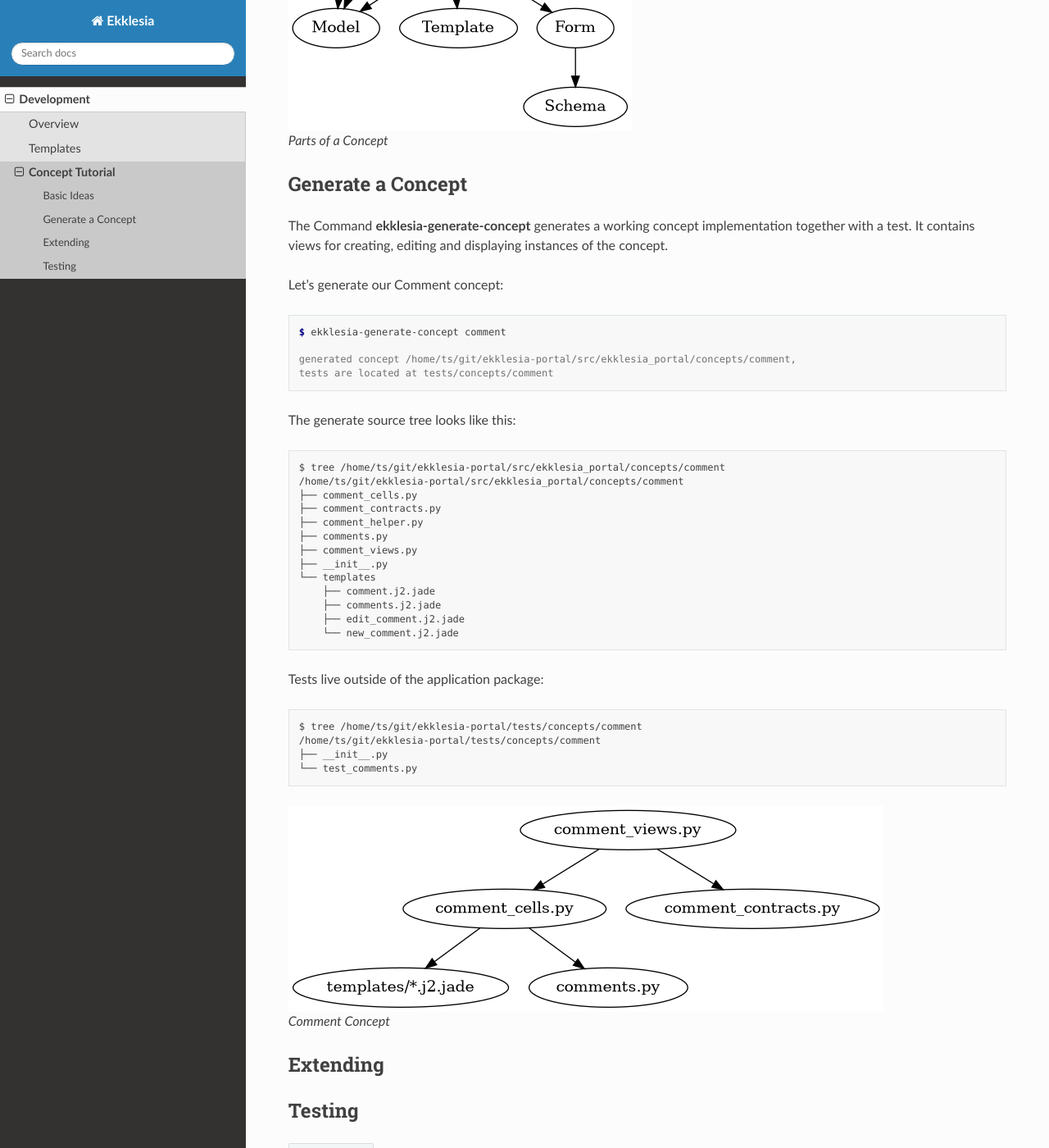
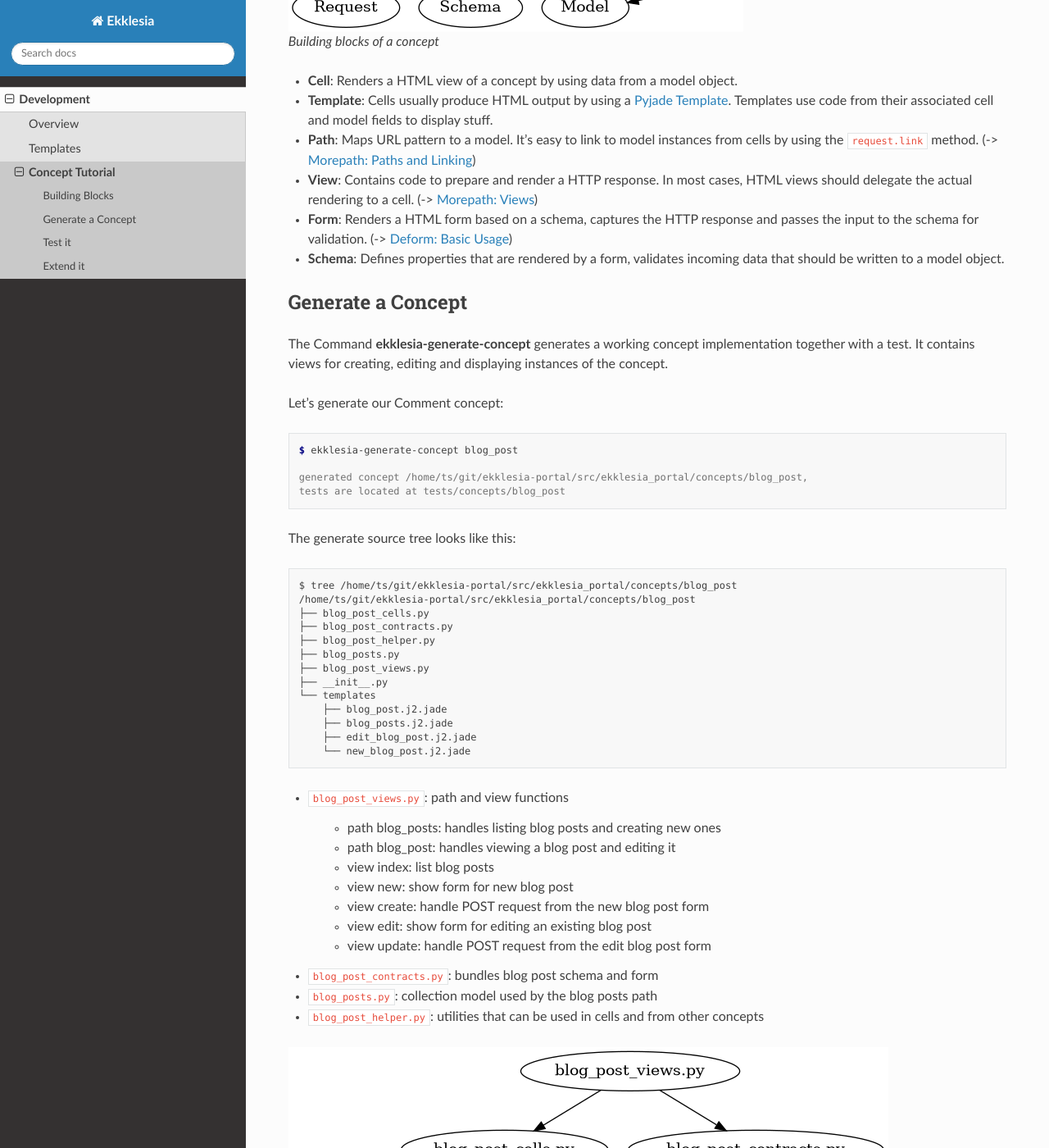
Before and after one commit to edemocracy/ekklesia, a Sphinx documentation site: the page built from docs/development/concept_tutorial.rst, in a window 1280 px wide and 1400 px high, scrolled down 836 px. Shown: the whole window at 82% size. Built offline with Sphinx 7.4.7 and the Read the Docs theme 2.0.0, drawn with Linux system fonts in a browser that asks for light colours; some of the changed text lies outside the part shown.

Commit message:
Extend concept tutorial, use blog_post instead of comment
Use blog post example for consistency with the Trailblazer
documentation.

```diff
--- a/docs/development/concept_tutorial.rst
+++ b/docs/development/concept_tutorial.rst
@@ -1,38 +1,55 @@
 Concept Tutorial
 ================
 
-Basic Ideas
------------
+A concept is a way to organize code.
+Technically it's a package that bundles the code needed to view, create, modify and delete
+(or CRUD: create, read, update, delete) a *thing* or *entity* in your application's domain.
+Most applications will consist of multiple concepts.
+Typical concepts would be user, profile, comment, item, document or department.
+
+The *thing* we want to implement here is a blog post.
+
+Building Blocks
+---------------
+
+Concepts use the following objects passed in from the outside:
 
 * **Request**: A HTTP request object, provided by `WebOb <https://docs.pylonsproject.org/projects/webob/en/stable>`_
   and extended by `Morepath's Request <https://morepath.readthedocs.io/en/latest/api.html#morepath.Request>`_.
+  Gives access to a database session, POST data, a browser session and application settings, for example.
 * **Model**: Typically, this is an object from a database or a collection of them.
-  But can be of any class that is used to carry around information about a concept.
+  But can be of any class that is used to carry around information belonging to a concept.
+
+.. graphviz::
+   :caption: Building blocks of a concept
+
+   digraph concept {
+      Path -> Model
+      View -> Model
+      View -> Cell
+      Cell -> Model
+      Cell -> Template[dir=both]
+      Cell -> Form
+      Form -> Schema
+      Form -> Model[dir=both]
+      Cell -> Request
+      Path -> Request
+      View -> Request
+      Form -> Request
+   }
+
 * **Cell**: Renders a HTML view of a concept by using data from a model object.
-* **Template**: Cells usually produce HTML output by using a PyJade template.
+* **Template**: Cells usually produce HTML output by using a :ref:`Pyjade Template <templates>`.
   Templates use code from their associated cell and model fields to display stuff.
 * **Path**: Maps URL pattern to a model. It's easy to link to model instances from cells by using the ``request.link`` method.
   (-> `Morepath: Paths and Linking <https://morepath.readthedocs.io/en/latest/paths_and_linking.html>`_)
 * **View**: Contains code to prepare and render a HTTP response.
   In most cases, HTML views should delegate the actual rendering to a cell.
   (-> `Morepath: Views <https://morepath.readthedocs.io/en/latest/views.html>`_)
-* **Contract**: Has a *schema* that validates incoming data that should be written to a model object.
-  It's used by a *form* that renders a HTML form, captures the HTTP response and passes the input to the schema for validation.
+* **Form**: Renders a HTML form based on a schema, captures the HTTP response and passes the input to the schema for validation.
   (-> `Deform: Basic Usage <https://docs.pylonsproject.org/projects/deform/en/latest/basics.html>`_)
+* **Schema**: Defines properties that are rendered by a form, validates incoming data that should be written to a model object.
 
-.. graphviz::
-   :caption: Parts of a Concept
-
-   digraph concept {
-      Path -> View
-      Path -> Model
-      View -> Model
-      View -> Cell
-      Cell -> Model
-      Cell -> Template
-      Cell -> Form
-      Form -> Schema
-   }
 
 Generate a Concept
 ------------------
@@ -44,51 +61,74 @@
 
 .. code-block:: console
 
-    $ ekklesia-generate-concept comment
+    $ ekklesia-generate-concept blog_post
 
-    generated concept /home/ts/git/ekklesia-portal/src/ekklesia_portal/concepts/comment,
-    tests are located at tests/concepts/comment
+    generated concept /home/ts/git/ekklesia-portal/src/ekklesia_portal/concepts/blog_post,
+    tests are located at tests/concepts/blog_post
 
 
 The generate source tree looks like this::
 
-    $ tree /home/ts/git/ekklesia-portal/src/ekklesia_portal/concepts/comment
-    /home/ts/git/ekklesia-portal/src/ekklesia_portal/concepts/comment
-    ├── comment_cells.py
-    ├── comment_contracts.py
-    ├── comment_helper.py
-    ├── comments.py
-    ├── comment_views.py
+    $ tree /home/ts/git/ekklesia-portal/src/ekklesia_portal/concepts/blog_post
+    /home/ts/git/ekklesia-portal/src/ekklesia_portal/concepts/blog_post
+    ├── blog_post_cells.py
+    ├── blog_post_contracts.py
+    ├── blog_post_helper.py
+    ├── blog_posts.py
+    ├── blog_post_views.py
     ├── __init__.py
     └── templates
-        ├── comment.j2.jade
-        ├── comments.j2.jade
-        ├── edit_comment.j2.jade
-        └── new_comment.j2.jade
+        ├── blog_post.j2.jade
+        ├── blog_posts.j2.jade
+        ├── edit_blog_post.j2.jade
+        └── new_blog_post.j2.jade
+
+
+* :file:`blog_post_views.py`: path and view functions
+
+   * path blog_posts: handles listing blog posts and creating new ones
+   * path blog_post: handles viewing a blog post and editing it
+   * view index: list blog posts
+   * view new: show form for new blog post
+   * view create: handle POST request from the new blog post form
+   * view edit: show form for editing an existing blog post
+   * view update: handle POST request from the edit blog post form
+
+* :file:`blog_post_contracts.py`: bundles blog post schema and form
+* :file:`blog_posts.py`: collection model used by the blog posts path
+* :file:`blog_post_helper.py`: utilities that can be used in cells and from other concepts
+
+
+.. graphviz::
+   :caption: Generated files for the Comment concept
+
+   digraph concept {
+      "blog_post_views.py" -> "blog_post_cells.py"
+      "blog_post_views.py" -> "blog_post_contracts.py"
+      "blog_post_cells.py" -> "templates/*.j2.jade"
+      "blog_post_cells.py" -> "blog_posts.py"
+   }
 
 
 Tests live outside of the application package::
 
-    $ tree /home/ts/git/ekklesia-portal/tests/concepts/comment
-    /home/ts/git/ekklesia-portal/tests/concepts/comment
+    $ tree /home/ts/git/ekklesia-portal/tests/concepts/blog_post
+    /home/ts/git/ekklesia-portal/tests/concepts/blog_post
     ├── __init__.py
-    └── test_comments.py
+    └── test_blog_posts.py
 
 
+Test it
+-------
 
-.. graphviz::
-   :caption: Comment Concept
-
-   digraph concept {
-      "comment_views.py" -> "comment_cells.py"
-      "comment_views.py" -> "comment_contracts.py"
-      "comment_cells.py" -> "templates/*.j2.jade"
-      "comment_cells.py" -> "comments.py"
-   }
+* unit test a cell: given a model instance, when using an option or not, then produces the expected HTML output
+* functional testing of views: fill out forms, submit and check output with WebTest
 
 
-Extending
+Extend it
 ---------
 
-Testing
--------
+* implement cell properties that can be used in a template
+* extend the schema and set custom widgets in blog_post_contracts
+* put more path and view functions in blog_post_views
+* (a bit more advanced) refactor templates with fragments
--- a/docs/development/templates.rst
+++ b/docs/development/templates.rst
@@ -1,3 +1,5 @@
+.. _templates:
+
 Templates
 =========
 
```
